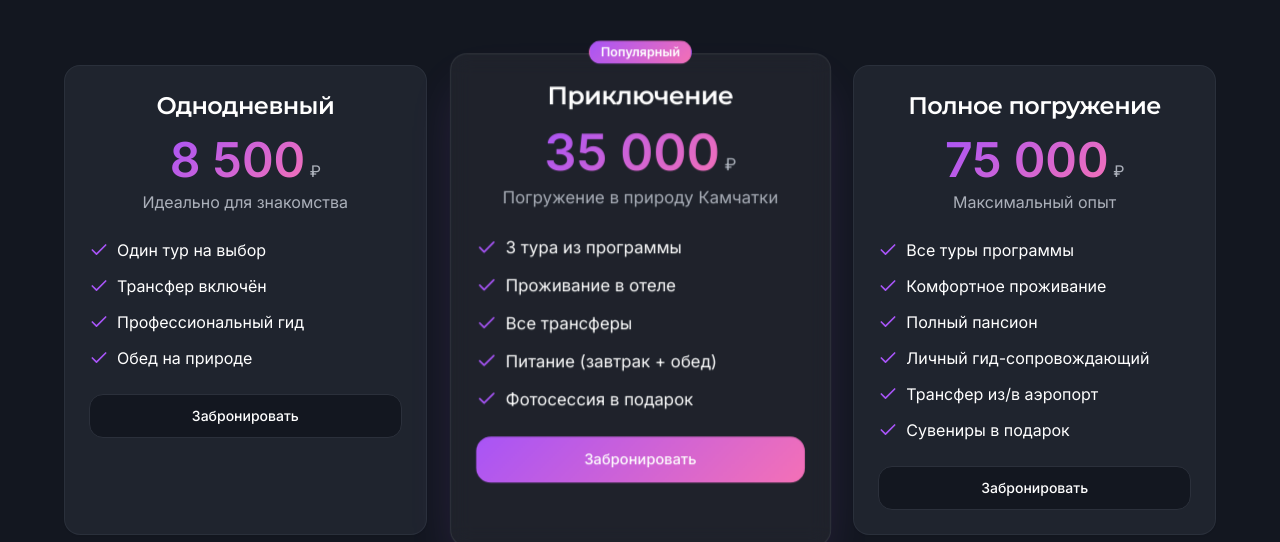
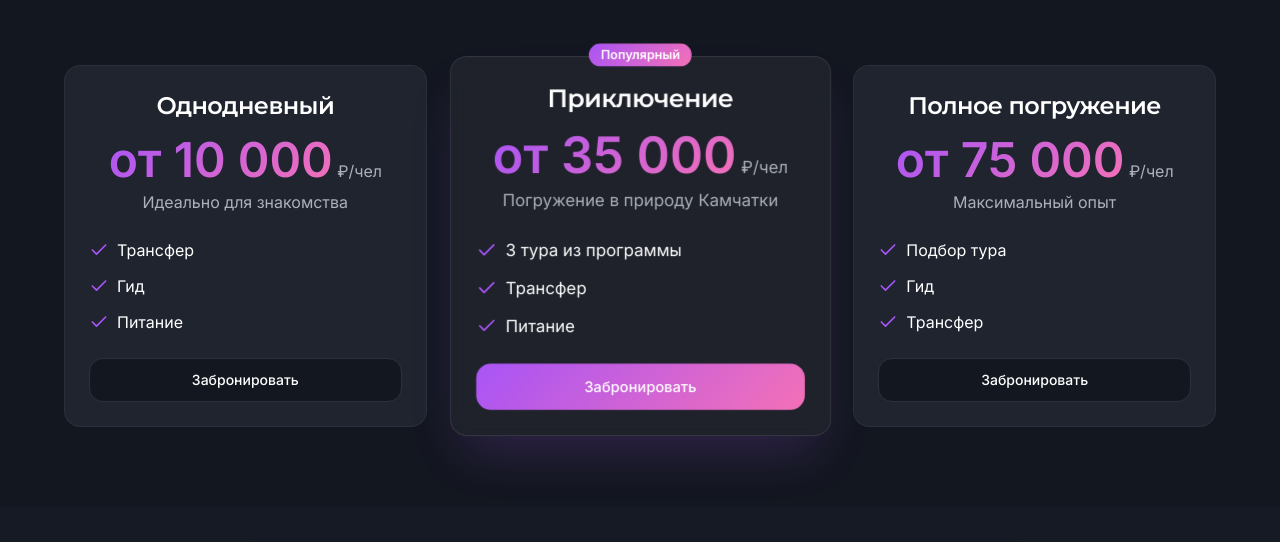
Before and after one commit to pr-poehali-dev/site-creation-project-61, a React (Vite) app: page / in a window 1280 px wide. Shown: the part 2762-3304 px from the top of the page. Built offline with nearby package versions, Linux system fonts and the light colour scheme.

Commit message:
feat: добавить туристические пакеты

```diff
--- a/src/components/ServicesSection.tsx
+++ b/src/components/ServicesSection.tsx
@@ -51,43 +51,37 @@ const services = [
 const pricingPlans = [
   {
     name: 'Однодневный',
-    price: '8 500',
+    price: 'от 10 000',
     period: '1 день',
     description: 'Идеально для знакомства',
     features: [
-      'Один тур на выбор',
-      'Трансфер включён',
-      'Профессиональный гид',
-      'Обед на природе'
+      'Трансфер',
+      'Гид',
+      'Питание'
     ],
     highlighted: false
   },
   {
     name: 'Приключение',
-    price: '35 000',
+    price: 'от 35 000',
     period: '3 дня',
     description: 'Погружение в природу Камчатки',
     features: [
       '3 тура из программы',
-      'Проживание в отеле',
-      'Все трансферы',
-      'Питание (завтрак + обед)',
-      'Фотосессия в подарок'
+      'Трансфер',
+      'Питание'
     ],
     highlighted: true
   },
   {
     name: 'Полное погружение',
-    price: '75 000',
+    price: 'от 75 000',
     period: '7 дней',
     description: 'Максимальный опыт',
     features: [
-      'Все туры программы',
-      'Комфортное проживание',
-      'Полный пансион',
-      'Личный гид-сопровождающий',
-      'Трансфер из/в аэропорт',
-      'Сувениры в подарок'
+      'Подбор тура',
+      'Гид',
+      'Трансфер'
     ],
     highlighted: false
   }
@@ -194,7 +188,7 @@ export default function ServicesSection({ scrollToSection }: ServicesSectionProp
                   <CardTitle className="text-2xl mb-2">{plan.name}</CardTitle>
                   <div className="mb-2">
                     <span className="text-5xl font-bold text-gradient">{plan.price}</span>
-                    {plan.price !== 'Индивидуально' && <span className="text-muted-foreground"> ₽</span>}
+                    <span className="text-muted-foreground"> ₽/чел</span>
                   </div>
                   <CardDescription className="text-base">{plan.description}</CardDescription>
                 </CardHeader>
```
